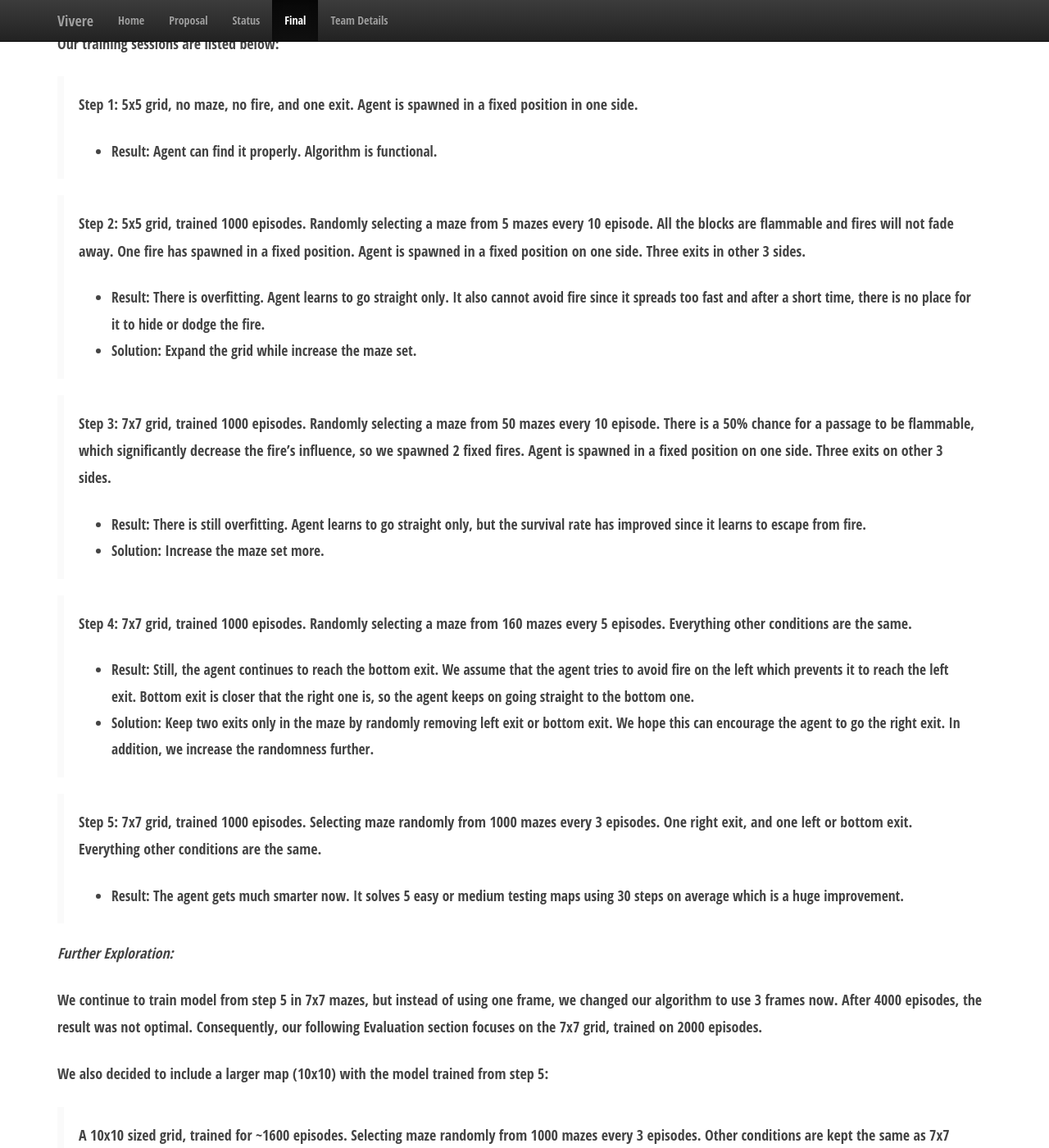
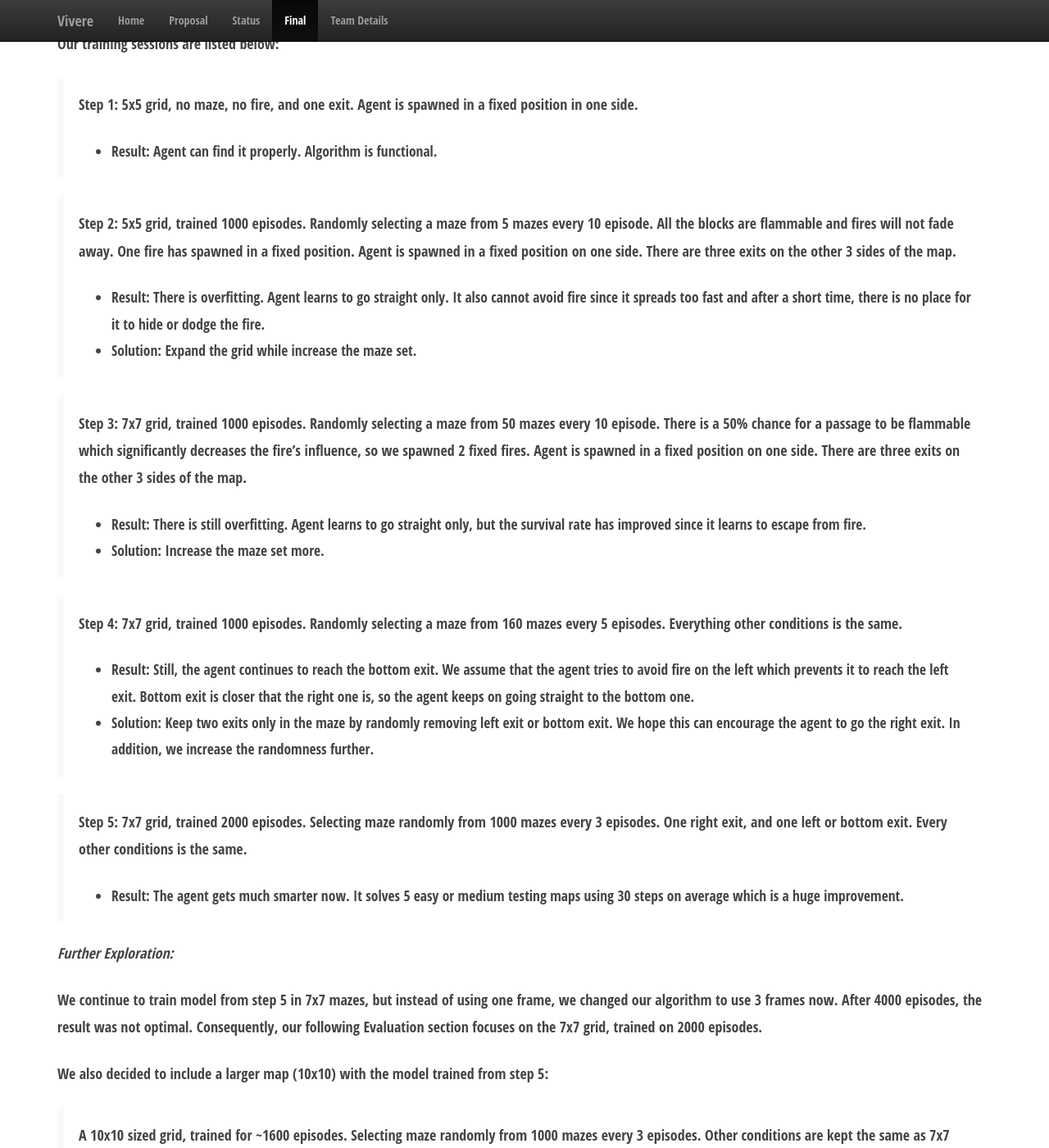
Before and after one commit to Enhjin/Vivere, a Jekyll site: the page built from docs/final.md, in a window 1280 px wide and 1400 px high, scrolled down 3642 px. Shown: the whole window at 82% size. Built offline with Jekyll 4.4.1, drawn with Linux system fonts in a browser that asks for light colours.

Commit message:
Update final.md

```diff
--- a/docs/final.md
+++ b/docs/final.md
@@ -57,22 +57,22 @@ Our training sessions are listed below:
 * Result: Agent can find it properly. Algorithm is functional.
 
 >
-**Step 2:** 5x5 grid, trained 1000 episodes. Randomly selecting a maze from 5 mazes every 10 episode. All the blocks are flammable and fires will not fade away. One fire has spawned in a fixed position. Agent is spawned in a fixed position on one side. Three exits in other 3 sides.
-* Result: There is overfitting. Agent learns to go straight only. It also cannot avoid fire since it spreads too fast and after a short time, there is no place for it to hide or dodge the fire.
-* Solution: Expand the grid while increase the maze set.
+**Step 2:** 5x5 grid, trained 1000 episodes. Randomly selecting a maze from 5 mazes every 10 episode. All the blocks are flammable and fires will not fade away. One fire has spawned in a fixed position. Agent is spawned in a fixed position on one side. There are three exits on the other 3 sides of the map.
+* **Result:** There is overfitting. Agent learns to go straight only. It also cannot avoid fire since it spreads too fast and after a short time, there is no place for it to hide or dodge the fire.
+* **Solution:** Expand the grid while increase the maze set.
 
 >
-**Step 3:** 7x7 grid, trained 1000 episodes. Randomly selecting a maze from 50 mazes every 10 episode. There is a 50% chance for a passage to be flammable, which significantly decrease the fire’s influence, so we spawned 2 fixed fires.  Agent is spawned in a fixed position on one side. Three exits on other 3 sides.
+**Step 3:** 7x7 grid, trained 1000 episodes. Randomly selecting a maze from 50 mazes every 10 episode. There is a 50% chance for a passage to be flammable which significantly decreases the fire’s influence, so we spawned 2 fixed fires.  Agent is spawned in a fixed position on one side. There are three exits on the other 3 sides of the map.
 * Result: There is still overfitting. Agent learns to go straight only, but the survival rate has improved since it learns to escape from fire.
 * Solution: Increase the maze set more.
 
 >
-**Step 4:** 7x7 grid, trained 1000 episodes. Randomly selecting a maze from 160 mazes every 5 episodes. Everything other conditions are the same.
+**Step 4:** 7x7 grid, trained 1000 episodes. Randomly selecting a maze from 160 mazes every 5 episodes. Everything other conditions is the same.
 * Result: Still, the agent continues to reach the bottom exit. We assume that the agent tries to avoid fire on the left which prevents it to reach the left exit. Bottom exit is closer that the right one is, so the agent keeps on going straight to the bottom one.
 * Solution: Keep two exits only in the maze by randomly removing left exit or bottom exit. We hope this can encourage the agent to go the right exit. In addition, we increase the randomness further.
 
 >
-**Step 5:** 7x7 grid, trained 1000 episodes. Selecting maze randomly from 1000 mazes every 3 episodes. One right exit, and one left or bottom exit. Everything other conditions are the same.
+**Step 5:** 7x7 grid, trained 2000 episodes. Selecting maze randomly from 1000 mazes every 3 episodes. One right exit, and one left or bottom exit. Every other conditions is the same.
 * Result: The agent gets much smarter now. It solves 5 easy or medium testing maps using 30 steps on average which is a huge improvement.
 
 *Further Exploration:*
```
